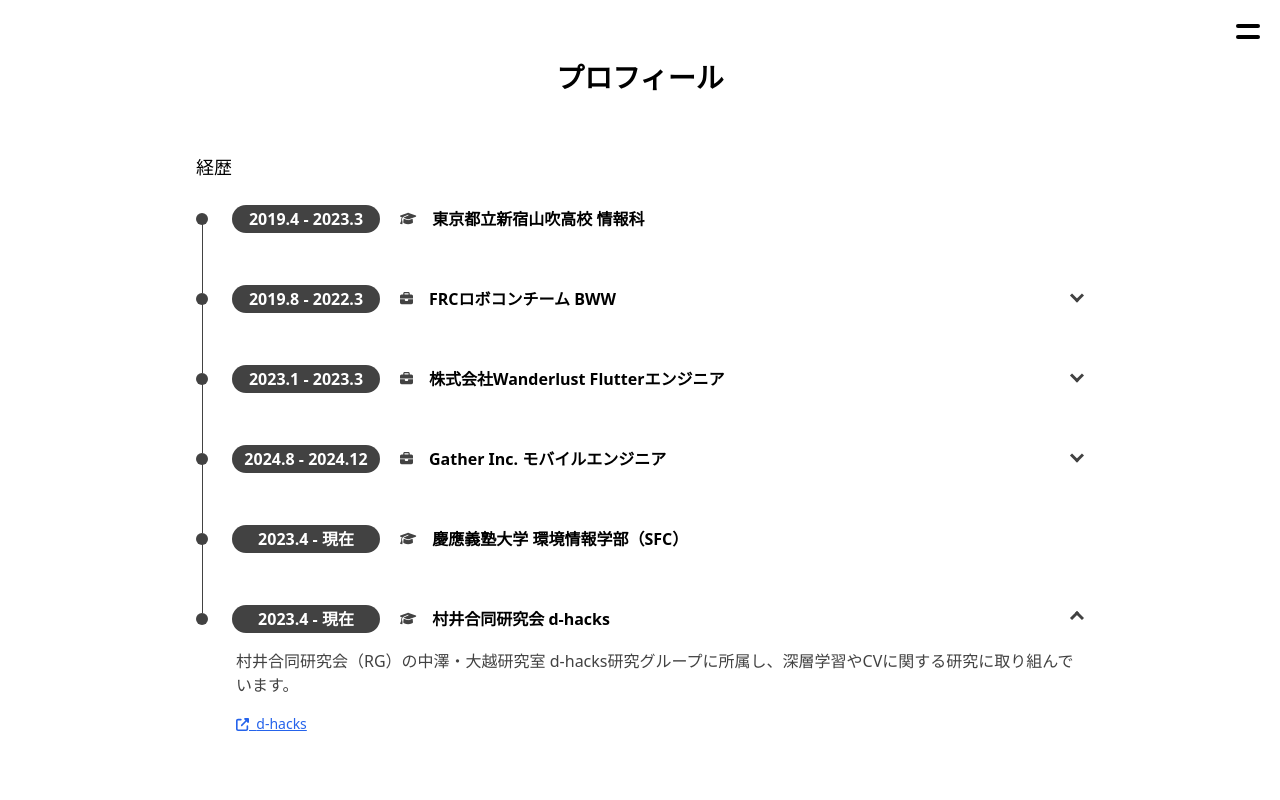
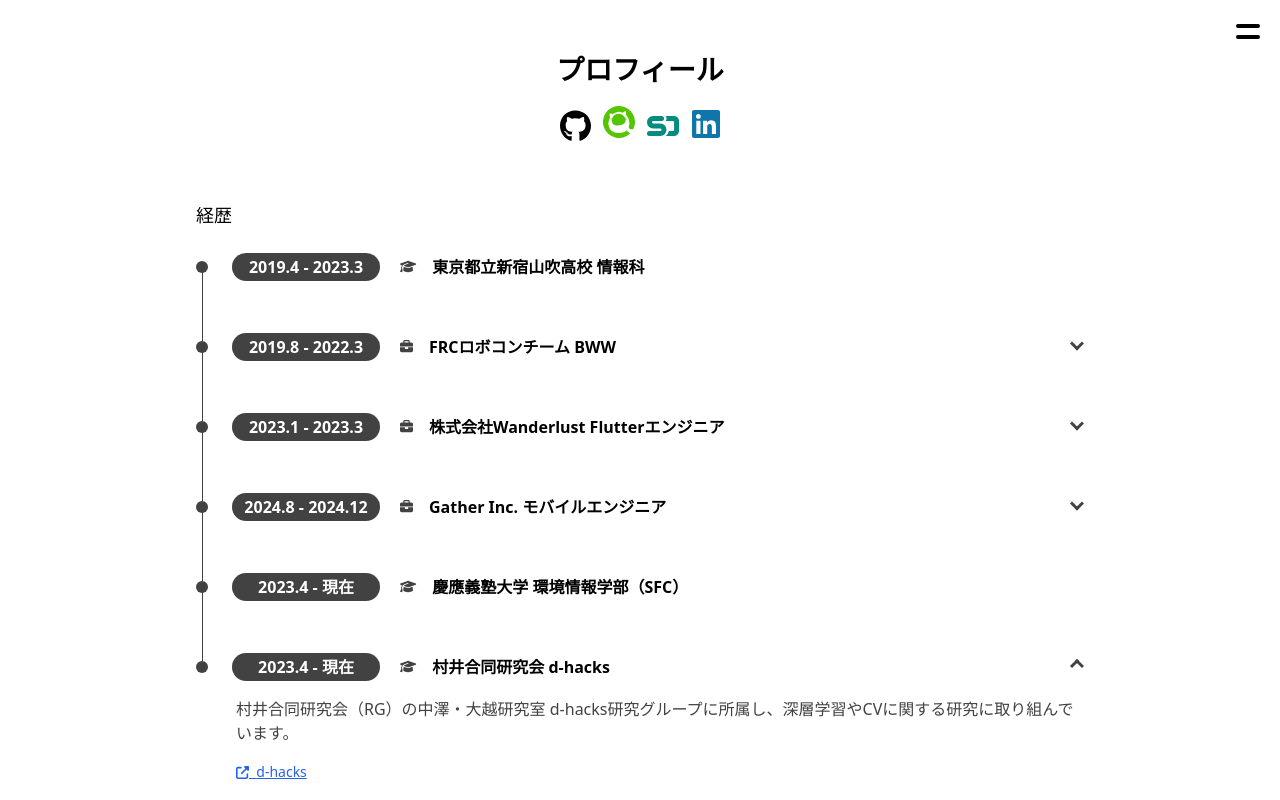
Before and after one commit to sakusaku3939/my-page, a Next.js app: page /profile in a window 1280 px wide. Shown: the top 800 px of the page. Built offline with nearby package versions, Linux system fonts and the light colour scheme; no server answers.

Commit message:
Add a SNS list to top of the timeline page

```diff
--- a/src/pages/profile/index.tsx
+++ b/src/pages/profile/index.tsx
@@ -6,6 +6,7 @@ import { faBriefcase, faChalkboardTeacher, faGraduationCap, faTrophy } from "@fo
 import { Qualification, QualificationItem } from "@/components/organism/Qualification/Qualification";
 import { FooterMenu } from "@/components/molecule/Menu/Menu";
 import TimelineImage from "@/components/molecule/TimelineImage/TimelineImage";
+import SnsList from "@/components/molecule/SnsList/SnsList";
 
 const Index = () => {
   return (
@@ -16,7 +17,10 @@ const Index = () => {
         <link rel="icon" href="/favicon.ico" />
       </Head>
       <HamburgerMenu />
-      <h1 className={index.profileTitle}>プロフィール</h1>
+      <h1 className={index.profileTitle}>
+        <div>プロフィール</div>
+        <SnsList />
+      </h1>
 
       <section className={index.section}>
         <h1 className={index.h1}>経歴</h1>
--- a/src/styles/index.module.css
+++ b/src/styles/index.module.css
@@ -58,10 +58,14 @@
 }
 
 .profileTitle {
+    text-align: center;
     font-size: 28px;
     font-weight: bold;
-    text-align: center;
-    padding: 56px 16px;
+    padding: 48px 16px;
+}
+
+.profileTitle div {
+    padding-bottom: 16px;
 }
 
 .postTitle {
```
